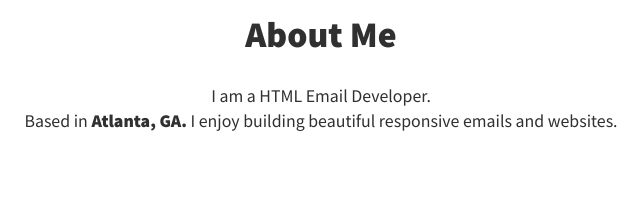
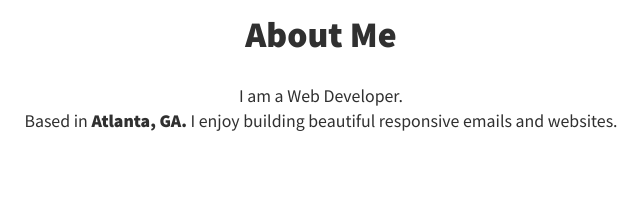
Before and after one commit to jermz876/Portfolio, a plain HTML site: page index.html in a window 1280 px wide. Shown: the part 296-494 px from the top of the page, 319-959 px from the left. Drawn offline with Linux system fonts and the light colour scheme.

Commit message:
Update index.html
updated content

```diff
--- a/index.html
+++ b/index.html
@@ -23,7 +23,7 @@
             <section class="about">
                 <h2>About Me</h2>
                 <p>
-                    I am a HTML Email Developer.<br />
+                    I am a Web Developer.<br />
                     Based in <span>Atlanta, GA.</span> I enjoy building beautiful responsive emails and websites.
                 </p>
             </section>
```
